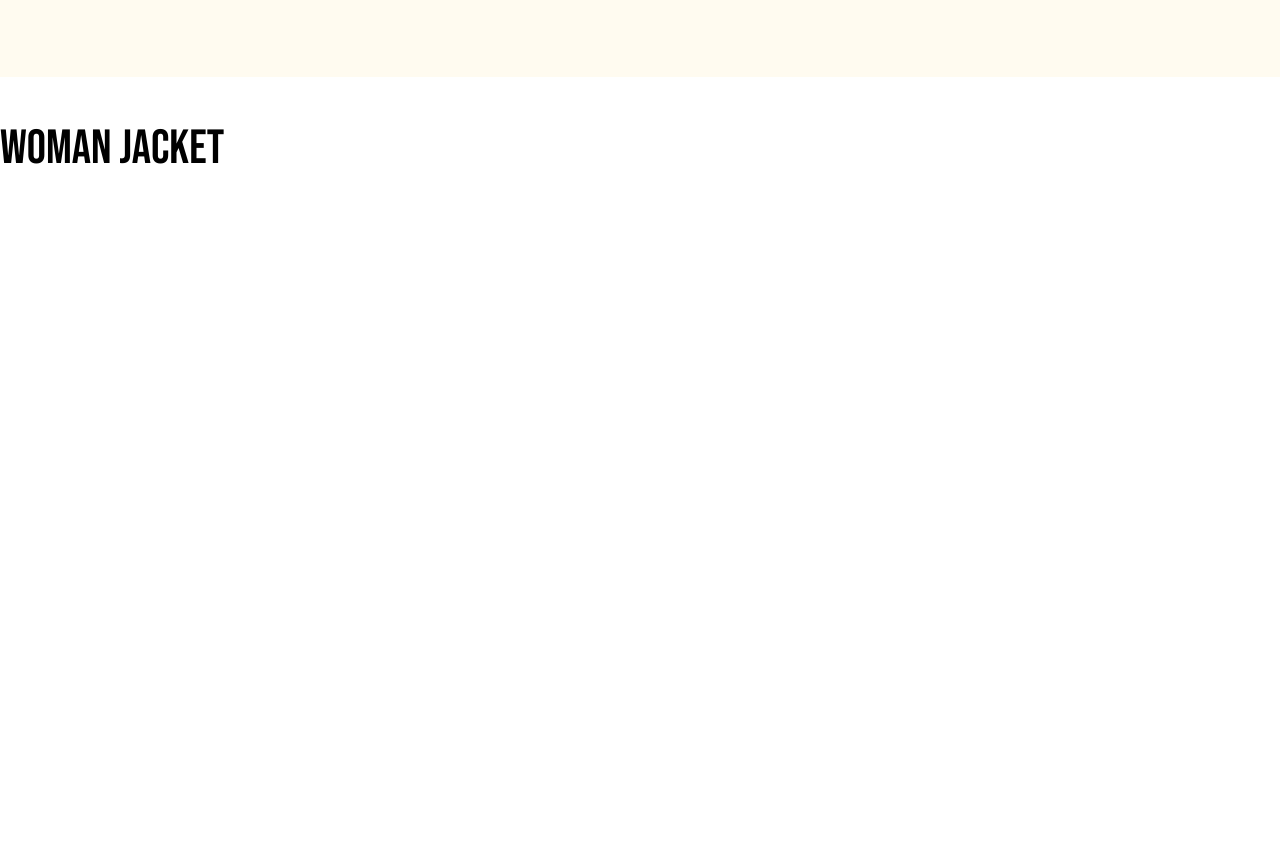
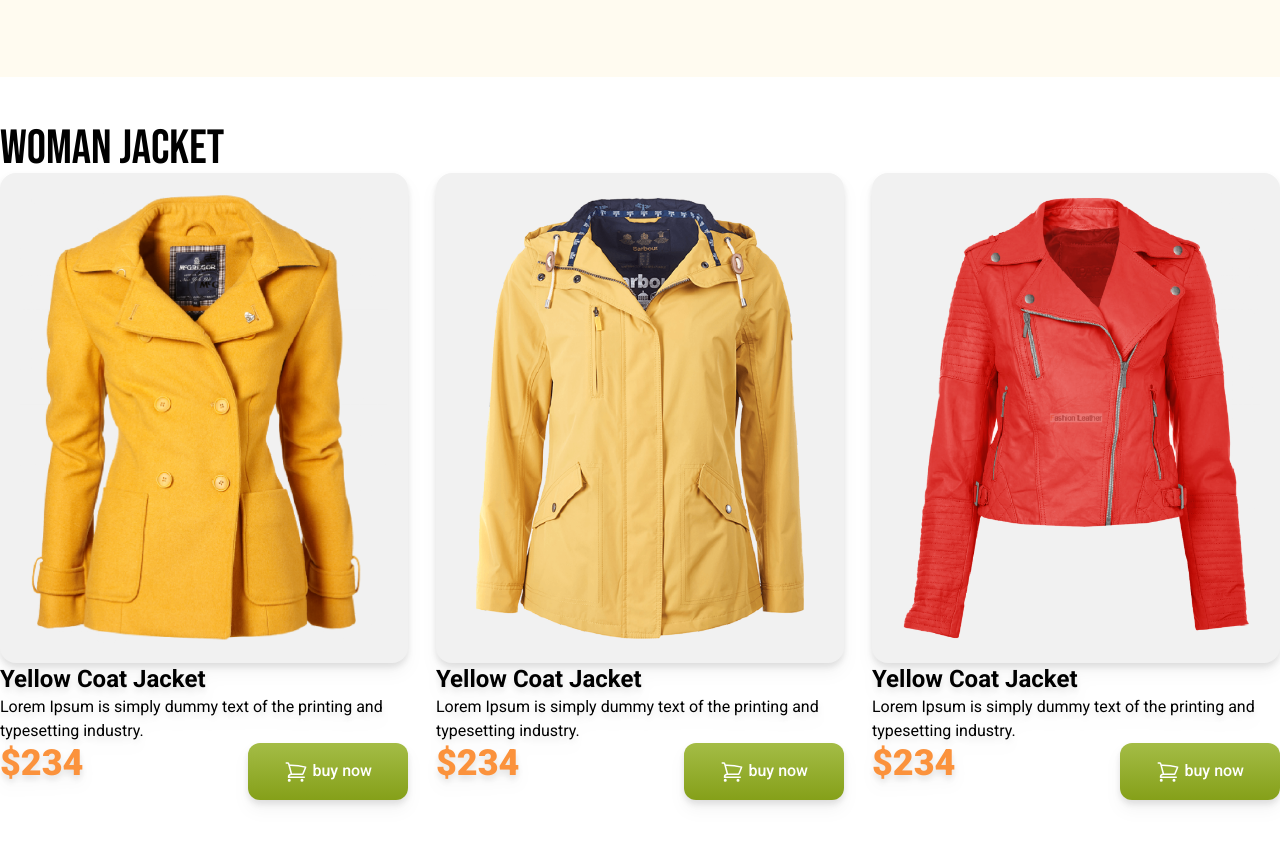
Before and after one commit to Sumaiyakhan322/penguin-project5-tailwind-css, a plain HTML site: page index.html in a window 1280 px wide. Shown: the part 570-1414 px from the top of the page. Before the commit the page ends 800 px from the top, so only its background shows below. Drawn offline with nearby package versions, Linux system fonts and the light colour scheme.

Commit message:
added full woman jacket section

```diff
--- a/index.html
+++ b/index.html
@@ -7,10 +7,13 @@
     <script src="https://cdn.tailwindcss.com"></script>
     <link rel="preconnect" href="https://fonts.googleapis.com">
 <link rel="preconnect" href="https://fonts.gstatic.com" crossorigin>
-<link href="https://fonts.googleapis.com/css2?family=Bebas+Neue&display=swap" rel="stylesheet">
+<link href="https://fonts.googleapis.com/css2?family=Bebas+Neue&family=Roboto:wght@400;500;700;900&display=swap" rel="stylesheet">
 <style>
     .font-bebas{
         font-family: 'Bebas Neue', sans-serif;
+    }
+    .font-roboto{
+        font-family: 'Roboto', sans-serif;
     }
 </style>
 </head>
@@ -43,6 +46,57 @@
     <main class="max-w-7xl mx-auto">
   <section class="py-12">
     <h3 class="text-5xl font-bebas">WoMan Jacket </h3>
+    <div class="grid grid-cols-1 md:grid-cols-2 lg:grid-cols-3 gap-7">
+
+        <div class="font-roboto spce-y-3 drop-shadow-lg">
+            <div class="bg-[#F1F1F1;] p-5 rounded-2xl"> <img src="./images/jacket-1.png" alt=""></div>
+             <h2 class="text-2xl font-bold">Yellow Coat Jacket </h2>
+             <p>Lorem Ipsum is simply dummy text of the
+                 printing and typesetting industry.</p>
+                 <div class="flex justify-between">
+                     <h3 class="text-4xl font-black text-orange-400">$234</h3>
+                     <button class="py-4 px-9 bg-gradient-to-b from-[#A4BC46] to-[#85A019] rounded-xl text-white uppercas font-medium" >
+                         <svg xmlns="http://www.w3.org/2000/svg" fill="none" viewBox="0 0 24 24" stroke-width="1.5" stroke="currentColor" class="w-6 h-6 inline">
+                             <path stroke-linecap="round" stroke-linejoin="round" d="M2.25 3h1.386c.51 0 .955.343 1.087.835l.383 1.437M7.5 14.25a3 3 0 00-3 3h15.75m-12.75-3h11.218c1.121-2.3 2.1-4.684 2.924-7.138a60.114 60.114 0 00-16.536-1.84M7.5 14.25L5.106 5.272M6 20.25a.75.75 0 11-1.5 0 .75.75 0 011.5 0zm12.75 0a.75.75 0 11-1.5 0 .75.75 0 011.5 0z" />
+                           </svg>
+
+                         buy now</button>
+                 </div>
+
+         </div>
+         <div class="font-roboto spce-y-3 drop-shadow-lg">
+            <div class="bg-[#F1F1F1;] p-5 rounded-2xl"> <img src="./images/jacket-2.png" alt=""></div>
+             <h2 class="text-2xl font-bold">Yellow Coat Jacket </h2>
+             <p>Lorem Ipsum is simply dummy text of the
+                 printing and typesetting industry.</p>
+                 <div class="flex justify-between">
+                     <h3 class="text-4xl font-black text-orange-400">$234</h3>
+                     <button class="py-4 px-9 bg-gradient-to-b from-[#A4BC46] to-[#85A019] rounded-xl text-white uppercas font-medium" >
+                         <svg xmlns="http://www.w3.org/2000/svg" fill="none" viewBox="0 0 24 24" stroke-width="1.5" stroke="currentColor" class="w-6 h-6 inline">
+                             <path stroke-linecap="round" stroke-linejoin="round" d="M2.25 3h1.386c.51 0 .955.343 1.087.835l.383 1.437M7.5 14.25a3 3 0 00-3 3h15.75m-12.75-3h11.218c1.121-2.3 2.1-4.684 2.924-7.138a60.114 60.114 0 00-16.536-1.84M7.5 14.25L5.106 5.272M6 20.25a.75.75 0 11-1.5 0 .75.75 0 011.5 0zm12.75 0a.75.75 0 11-1.5 0 .75.75 0 011.5 0z" />
+                           </svg>
+
+                         buy now</button>
+                 </div>
+
+         </div>
+         <div class="font-roboto spce-y-3 drop-shadow-lg">
+            <div class="bg-[#F1F1F1;] p-5 rounded-2xl"> <img src="./images/jacket-3.png" alt=""></div>
+             <h2 class="text-2xl font-bold">Yellow Coat Jacket </h2>
+             <p>Lorem Ipsum is simply dummy text of the
+                 printing and typesetting industry.</p>
+                 <div class="flex justify-between">
+                     <h3 class="text-4xl font-black text-orange-400">$234</h3>
+                     <button class="py-4 px-9 bg-gradient-to-b from-[#A4BC46] to-[#85A019] rounded-xl text-white uppercas font-medium" >
+                         <svg xmlns="http://www.w3.org/2000/svg" fill="none" viewBox="0 0 24 24" stroke-width="1.5" stroke="currentColor" class="w-6 h-6 inline">
+                             <path stroke-linecap="round" stroke-linejoin="round" d="M2.25 3h1.386c.51 0 .955.343 1.087.835l.383 1.437M7.5 14.25a3 3 0 00-3 3h15.75m-12.75-3h11.218c1.121-2.3 2.1-4.684 2.924-7.138a60.114 60.114 0 00-16.536-1.84M7.5 14.25L5.106 5.272M6 20.25a.75.75 0 11-1.5 0 .75.75 0 011.5 0zm12.75 0a.75.75 0 11-1.5 0 .75.75 0 011.5 0z" />
+                           </svg>
+
+                         buy now</button>
+                 </div>
+
+         </div>
+    </div>
   </section>
     </main>
     <footer>
```
